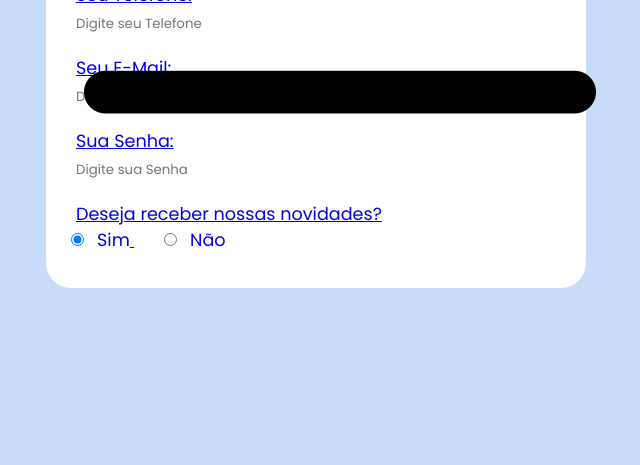
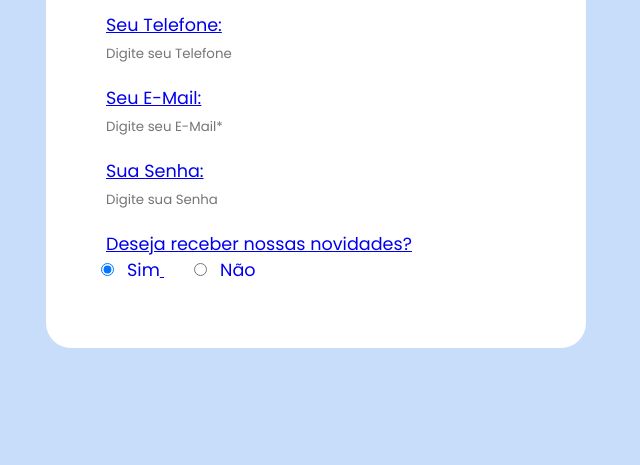
Before and after one commit to pedrormc/Aula_JavaScript, a PHP site: page / in a window 1280 px wide. Shown: the part 335-800 px from the top of the page, without its empty margins (324-964 px from the left). Run offline with PHP 8.4, Linux system fonts and the light colour scheme.

Commit message:
Formulário em gp
tome

```diff
--- a/JavaScript/login-grupo/index.html
+++ b/JavaScript/login-grupo/index.html
@@ -7,6 +7,8 @@
     <title>Ativ Renan</title>
     <link rel="stylesheet" href="styles.css">
 </head>
+
+
     <div class="logo">
         <a href="index.html">
             <img src="img/texugo-nome.png" alt="''LOGO''">
@@ -22,7 +24,7 @@
 
 
 
-<section class="caraio">
+<section class="bloco">
 <center>
 <svg xmlns="http://www.w3.org/2000/svg" width="60" height="60" fill="#5271FF" class="bi bi-person" viewBox="0 0 16 16">
   <path d="M8 8a3 3 0 1 0 0-6 3 3 0 0 0 0 6Zm2-3a2 2 0 1 1-4 0 2 2 0 0 1 4 0Zm4 8c0 1-1 1-1 1H3s-1 0-1-1 1-4 6-4 6 3 6 4Zm-1-.004c-.001-.246-.154-.986-.832-1.664C11.516 10.68 10.289 10 8 10c-2.29 0-3.516.68-4.168 1.332-.678.678-.83 1.418-.832 1.664h10Z"></path>
--- a/JavaScript/login-grupo/styles.css
+++ b/JavaScript/login-grupo/styles.css
@@ -36,7 +36,7 @@ body {background-color: #C7DDFA;
 
 
 
-  formulario{
+  .formulario{
     width: 400px;
     padding: 30px;
     border:1px #A7C9F8;
@@ -96,8 +96,9 @@ input[type=submit]{
 
 #linhas{
   position:absolute;
-  z-index: 1
-  top
+  z-index: 1;
+  right: 20px;
+  width: 50px;
 
 
 }
```
